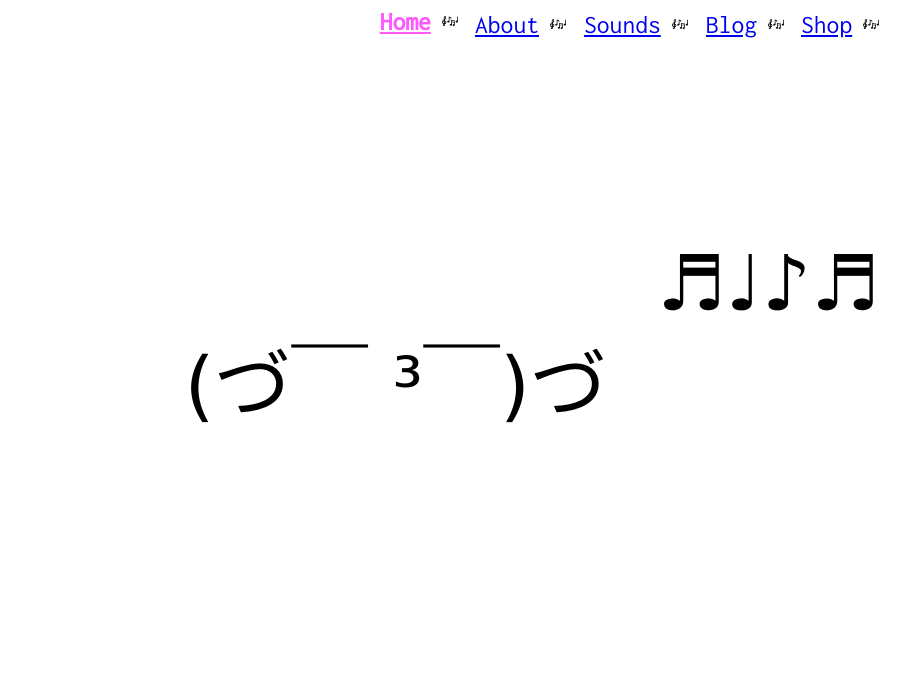
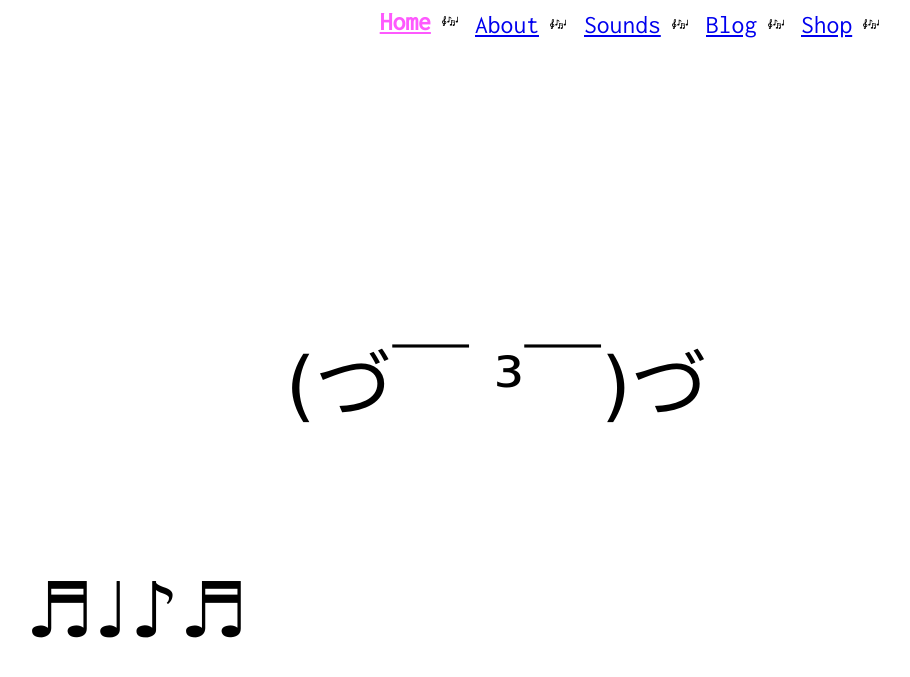
Before and after one commit to 503meditation/helloworld, a Jekyll site: the page built from index.html, in a window 1280 px wide. Shown: the top 677 px of the page, without its empty margins (8-918 px from the left). Built offline with Jekyll 4.4.1, drawn with Linux system fonts in a browser that asks for light colours.

Commit message:
portrait responsive

```diff
--- a/_sass/main.scss
+++ b/_sass/main.scss
@@ -38,7 +38,7 @@
 guru {
   font-family: Lucida Grande;
   display: block;
-  width: 48%;
+  width: 56%;
   position: relative;
   text-align: right;
   margin-top: 18%;
@@ -49,7 +49,7 @@
 guru-2 {
   font-family: Lucida Grande;
   display: block;
-  width: 48%;
+  width: 44%;
   position: relative;
   text-align: left;
   margin-top: 18%;
@@ -95,14 +95,15 @@
   }
 }
 
-@media
-(-webkit-min-device-pixel-ratio: 2),
-(min-resolution: 192dpi) {
+@media screen and (orientation:portrait) {
   guru {
     margin-top: 50%;
   }
   guru-2 {
     margin-top: 50%;
+  }
+  nav {
+    font-size: x-large;
   }
 }
 
```
Also changed, not shown: 5 other files.
